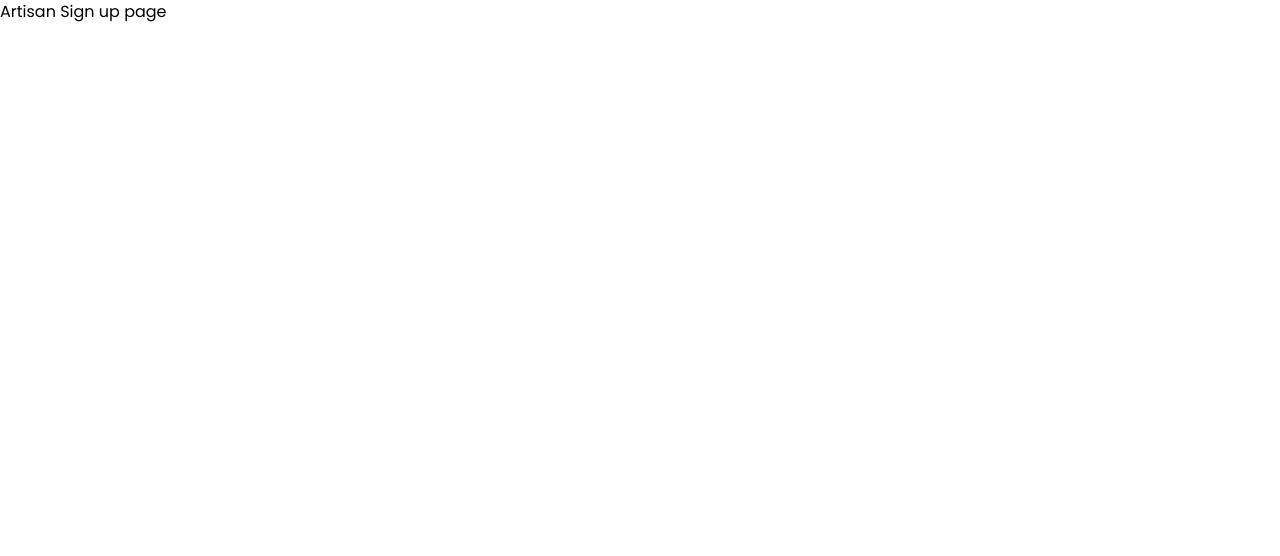
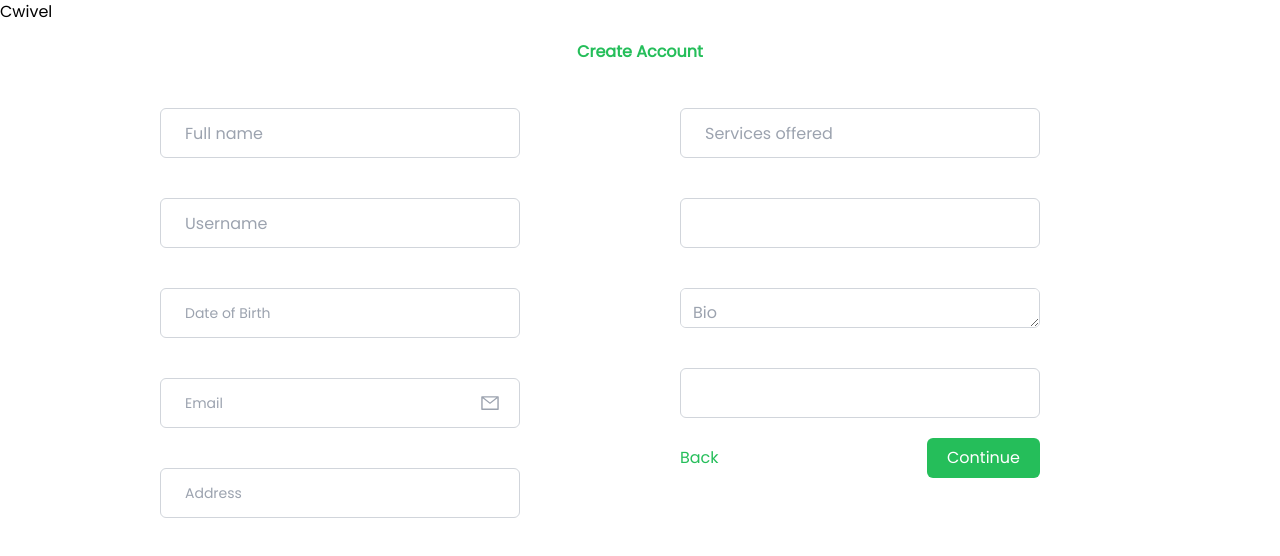
Before and after one commit to yusuf-ishaku/cwivel, a React (Vite) app: page /artisansignup in a window 1280 px wide. Shown: the top 556 px of the page. Built offline with nearby package versions, Linux system fonts and the light colour scheme; a web font is replaced by a local one.

Commit message:
Sign up artisan page done

```diff
--- a/src/App.jsx
+++ b/src/App.jsx
@@ -10,7 +10,7 @@ import { Bookings } from './pages/bookings';
 import { Login } from './pages/login';
 import { Signup } from './pages/signup';
 import { SignUpUser } from './pages/signupuser';
-import { ArtisanSignUP } from './pages/artisansignup';
+import { ArtisanSignUp } from './pages/artisansignup';
 function App() {
   return (
     <div className="App">
@@ -24,7 +24,7 @@ function App() {
           <Route path='/login' element = {<Login></Login>}></Route>
           <Route path='/signup' element = {<Signup></Signup>}></Route>
           <Route path='/signupuser' element = {<SignUpUser></SignUpUser>}></Route>
-          <Route path='/artisansignup' element = {<ArtisanSignUP></ArtisanSignUP>}></Route>
+          <Route path='/artisansignup' element = {<ArtisanSignUp></ArtisanSignUp>}></Route>
           <Route path='*' element = {<h2>Page not found</h2>}/>
         </Routes>
       </Router>
--- a/src/pages/artisansignup.jsx
+++ b/src/pages/artisansignup.jsx
@@ -1,7 +1,65 @@
-export const ArtisanSignUP = () =>{
+import { useState } from "react";
+import { AiOutlineMail } from "react-icons/ai";
+import { IconContext } from "react-icons/lib";
+import { Link } from "react-router-dom";
+export const ArtisanSignUp = () =>{
+    const [type, setType] = useState("text");
+    let milo = true;
+    let nextPage = () =>{
+        let pro = document.querySelector(".sl");
+        let con = document.querySelector('.tl');
+        con.classList.remove("hidden");
+        con.classList.add("block");
+        con.classList.add("w-full")
+        pro.classList.add("hidden")
+    }
+    let backPage = () =>{
+        let pro = document.querySelector(".sl");
+        let con = document.querySelector('.tl');
+        con.classList.add("hidden");
+        pro.classList.remove("hidden")
+    }
     return(
         <>
-        <h1>Artisan Sign up page</h1>
+            <div className="w-[100vw] h-full flex flex-col">
+                <div className="flex h-10">Cwivel</div>
+                <div className="w-full text-center h-10">
+                    <span className="text-cwivel sm:text-md:text-sm font-semibold">
+                        Create Account
+                    </span>
+                    <form className="w-full">
+                        <div className="w-full flex px-10 sm:mt-6">
+                            <div className="w-full sl sm:w-1/2">
+                                <input type="text" name="fname" placeholder="Full name" className="w-[60%] border-gray-300 p-6 my-5 h-10 rounded-md mx-10 border-me placeholder-gray-400 focus:outline-none" required/>
+                                <input type="text" name="lname" placeholder="Username" className="w-[60%] border-gray-300 p-6 my-5 h-10  rounded-md mx-10 border-me placeholder-gray-400 focus:outline-none" required/>
+                                <input type = {type} name="date" onFocus={() =>{setType("date")}} onBlur= {() =>{setType("text");}} placeholder="Date of Birth" id='date' className='my-5 placeholder-gray-400 focus:outline-none p-6 text-gray-400 text-sm border-gray-300 rounded-md border-me w-[60%] h-10' required />
+                                <IconContext.Provider value={{ size: "20", className: "text-gray-400" }}>
+                                    <div className="flex flex-row items-center justify-center w-[100%]">
+                                        <input type="email" name="email" placeholder='Email' id='email' className='my-5 placeholder-gray-400 p-6 text-gray-400 text-sm -ml-5 border-gray-300 rounded-md border-me w-[60%] h-10 focus:outline-none' required />
+                                        <AiOutlineMail className='-ml-10'></AiOutlineMail>
+                                    </div>
+                                </IconContext.Provider>
+                                <input type = "address" name="address" placeholder='Address' id='address' className='my-5 placeholder-gray-400 p-6 text-gray-400 text-sm border-gray-300 rounded-md border-me w-[60%] h-10 focus:outline-none' required />
+                                <div className="flex sm:hidden w-[70%] mx-20 sm:w-[60%] sm:mx-10 items-center">
+                                    <Link to="/signup" className="block"><span className="block text-cwivel">Back</span></Link>
+                                    <button onClick={nextPage} className='text-white bg-cwivel-green p-2 px-5 ml-auto rounded-md z-50' >Next</button>
+                                </div>
+                            </div>
+                            <div className="sm:w-1/2 tl sm:flex flex-col hidden" >
+                                <input type="text" name="service" placeholder="Services offered" className="w-[60%] mx-10 rounded-md p-6 my-5 h-10 border-me border-gray-300 placeholder-gray-400 focus:outline-none" required/>
+                                <input type="text" name="service" placeholder="" className="w-[60%] mx-10 rounded-md p-6 my-5 h-10 border-me border-gray-300 placeholder-gray-400 focus:outline-none" required/>
+                                <textarea type="text" name="bio" placeholder="Bio" rows="5" className="w-[60%] mx-10 rounded-md p-3 my-5 h-10 border-me border-gray-300 placeholder-gray-400 focus:outline-none" required/>
+                                <input type="text" name="em" placeholder="" className="w-[60%] mx-10 rounded-md p-6 my-5 h-10 border-me border-gray-300 placeholder-gray-400 focus:outline-none" required/>
+                                <div className="flex w-[70%] mx-20 sm:w-[60%] sm:mx-10 items-center">
+                                    <Link to="/signup" className="hidden sm:block"><span className="block text-cwivel">Back</span></Link>
+                                    <span className="block text-cwivel sm:hidden" onClick={backPage}>Back</span>
+                                    <button type='submit' className='text-white bg-cwivel-green p-2 px-5 ml-auto rounded-md z-50' >Continue</button>
+                                </div>
+                            </div>
+                        </div>
+                    </form>
+                </div>
+            </div>
         </>
     )
 }
```
